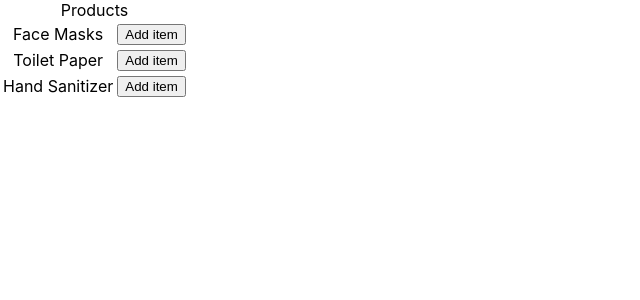
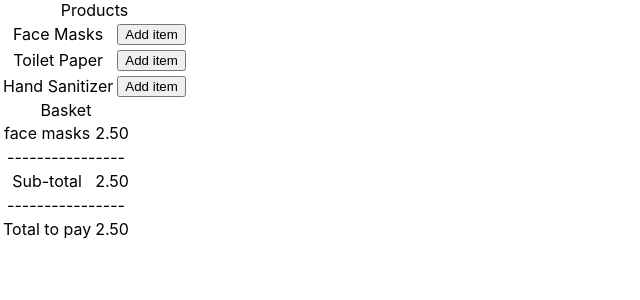
Before and after one commit to aamirafridi/kata-pricing, a React (Create React App) app: page / in a window 1280 px wide. Shown: the top 300 px of the page, without its empty margins (0-640 px from the left). Built offline with nearby package versions, Linux system fonts and the light colour scheme.

Commit message:
second test passes, time for some refactoring to enable us pass the last test

```diff
--- a/src/App.tsx
+++ b/src/App.tsx
@@ -1,11 +1,13 @@
 import React from "react";
 import "./App.css";
+import { Basket } from "./components/Basket/Basket";
 import { Products } from "./components/Products/Products";
 
 function App() {
   return (
     <div className="App">
       <Products />
+      <Basket />
     </div>
   );
 }
--- /dev/null
+++ b/src/components/Basket/Basket.tsx
@@ -0,0 +1,45 @@
+import React, { FunctionComponent } from "react";
+import { formatPrice } from "../../utils";
+
+export const Basket: FunctionComponent = () => {
+  const basketProducts = [
+    {
+      id: 1,
+      name: "face masks",
+      unitPrice: 2.5,
+    },
+  ];
+  return (
+    <table>
+      <caption>Basket</caption>
+      <tbody>
+        {basketProducts.map((product) => (
+          <tr key={product.id}>
+            <td data-testid={`basket-item-${product.id}`}>{product.name}</td>
+            <td data-testid={`basket-price-${product.id}`}>
+              {formatPrice(product.unitPrice)}
+            </td>
+          </tr>
+        ))}
+        <tr>
+          <td colSpan={2}>----------------</td>
+        </tr>
+        <tr>
+          <td>Sub-total</td>
+          <td data-testid="sub-total">
+            {formatPrice(basketProducts[0].unitPrice)}
+          </td>
+        </tr>
+        <tr>
+          <td colSpan={2}>----------------</td>
+        </tr>
+        <tr>
+          <td>Total to pay</td>
+          <td data-testid="total">
+            {formatPrice(basketProducts[0].unitPrice)}
+          </td>
+        </tr>
+      </tbody>
+    </table>
+  );
+};
--- /dev/null
+++ b/src/utils/index.ts
@@ -0,0 +1,4 @@
+export const formatPrice = new Intl.NumberFormat("en-GB", {
+  currency: "GBP",
+  minimumFractionDigits: 2,
+}).format;
```
Also changed, not shown: 1 other file (tests, documents, lock files or other folders).
